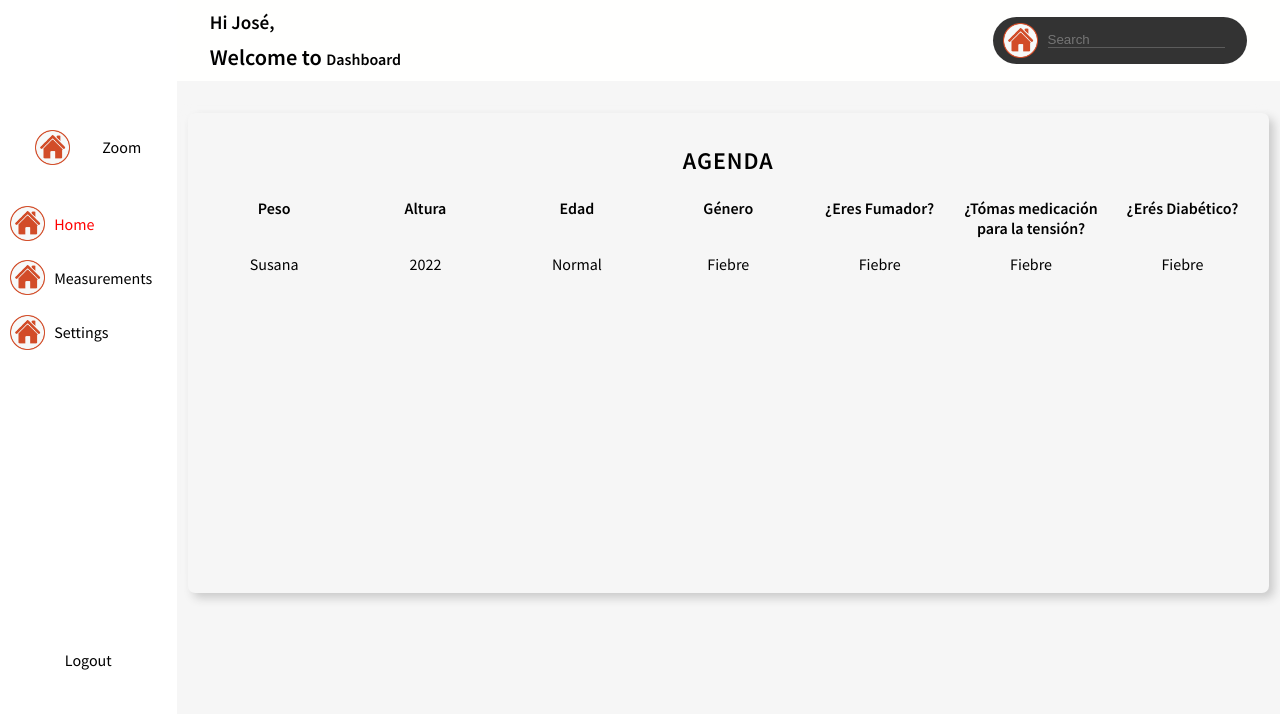
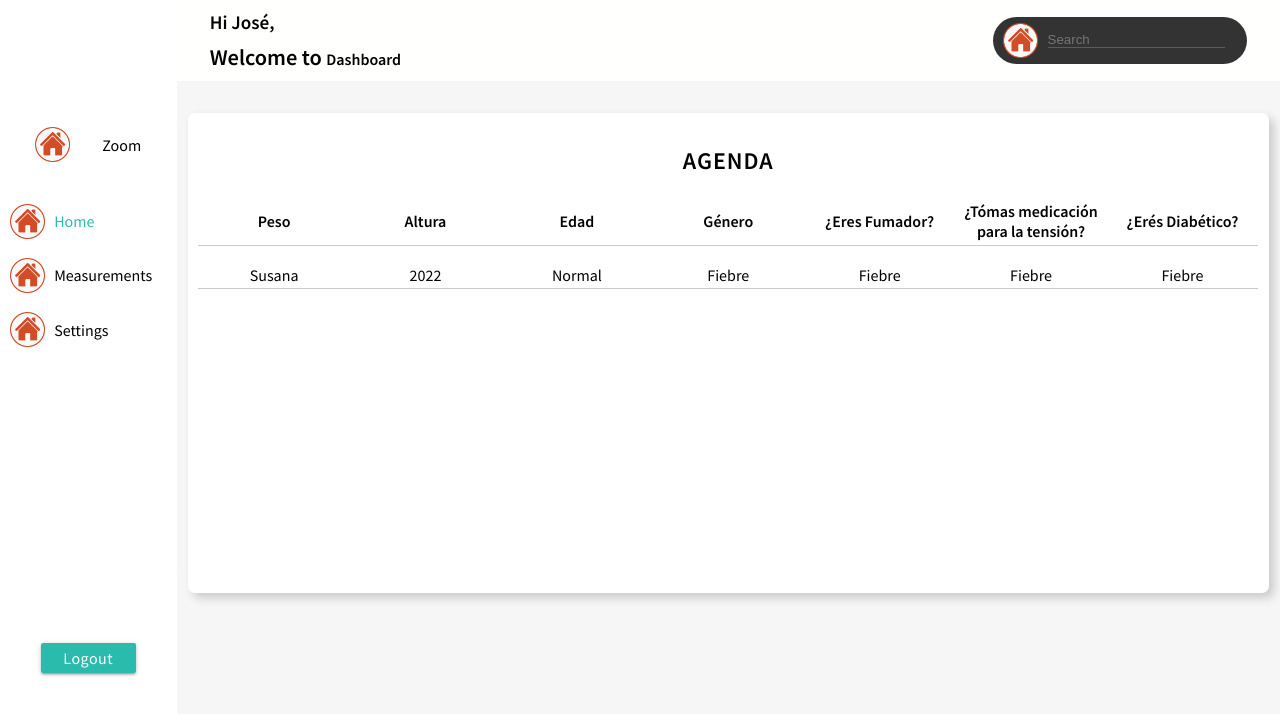
Before and after one commit to josedbolivarma/dashboard, a React (Create React App) app: page / in a window 1280 px wide. Shown: the top 714 px of the page. Built offline with nearby package versions, Linux system fonts and the light colour scheme.

Commit message:
Primary Button Styled

```diff
--- a/src/components/sidebar/Sidebar.css
+++ b/src/components/sidebar/Sidebar.css
@@ -37,16 +37,25 @@
 }
 
 .sidebar__logout {
-    /* padding: 0.3rem 0rem; */
-    border-radius: 0.6rem;
+    padding: 0.3rem 1.4rem;
+    border-radius: 2px;
     display: flex;
     justify-content: flex-start;
     align-items: center;
-    color: #000;
+    background-color: #2BBBAD;
+    text-align: center;
+    letter-spacing: .5px;
+    transition: opacity .2s ease-out;
+    cursor: pointer;
+    box-shadow: 0 2px 2px 0 rgb(0 0 0 / 14%), 0 3px 1px -2px rgb(0 0 0 / 12%), 0 1px 5px 0 rgb(0 0 0 / 20%);
+}
+
+.sidebar__logout .logout {
+    color: #FFF;
 }
 
 .sidebar__logout:hover {
-    background-color: #DA0037;
+    opacity: .9;
 }
 
 /* Components */
@@ -94,7 +103,7 @@ a {
 }
 
 .active {
-    color: red;
+    color: #2BBBAD;
 }
 
 /* Media Queries */
--- a/src/containers/dashboard/Dashboard.css
+++ b/src/containers/dashboard/Dashboard.css
@@ -4,7 +4,7 @@
     padding: 2rem 0;
     margin: 2rem auto;
     border-radius: 7px;
-    background: #f6f6f6;
+    background: #FFF;
     box-shadow:  5px 5px 10px #cacaca,
              -5px -5px 10px #f6f6f6;
 }
@@ -35,8 +35,12 @@
     text-align: center;
 }
 
+
 .dashboard__tr {
     width: 100%;
     display: grid;
     grid-template-columns: repeat(7, 1fr);
+    align-items: center;
+    padding: .2rem 0;
+    border-bottom: 1.20px solid #cacaca;
 }
```
